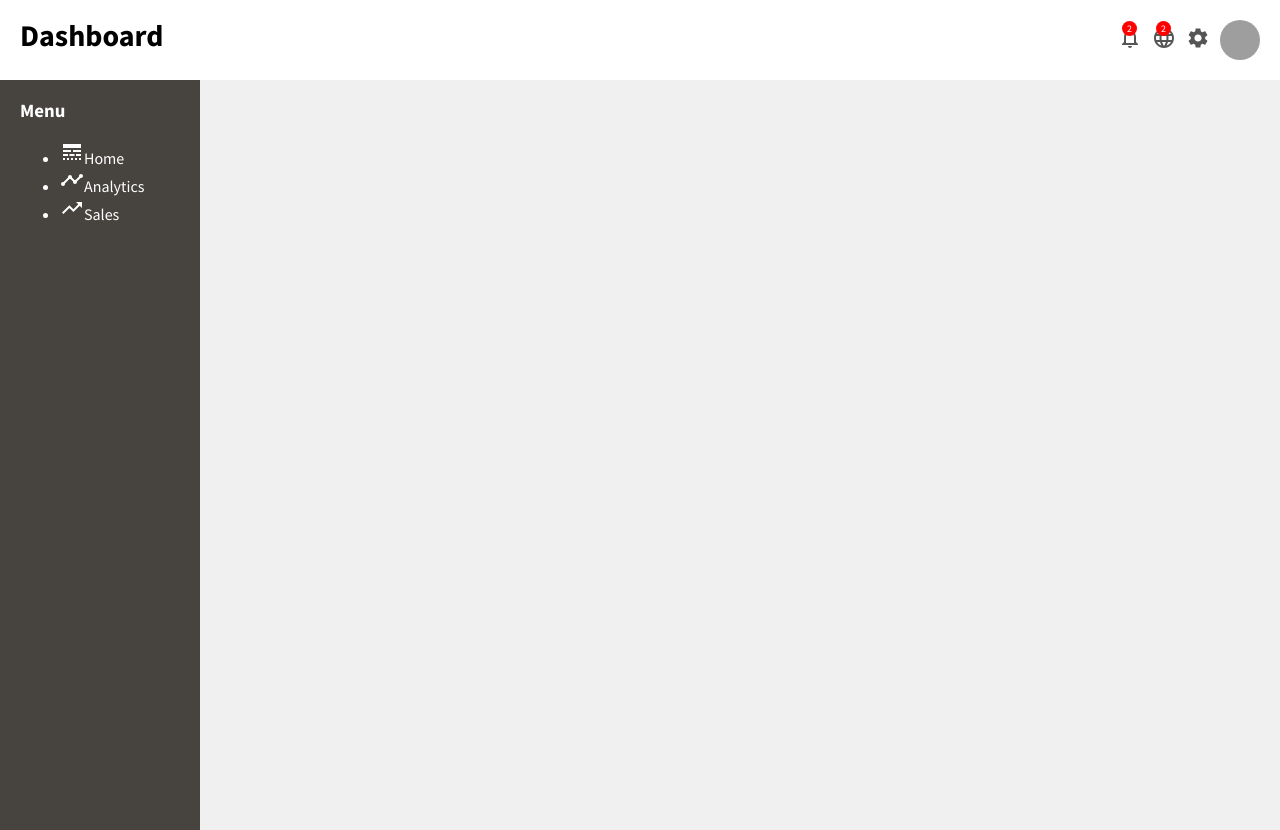
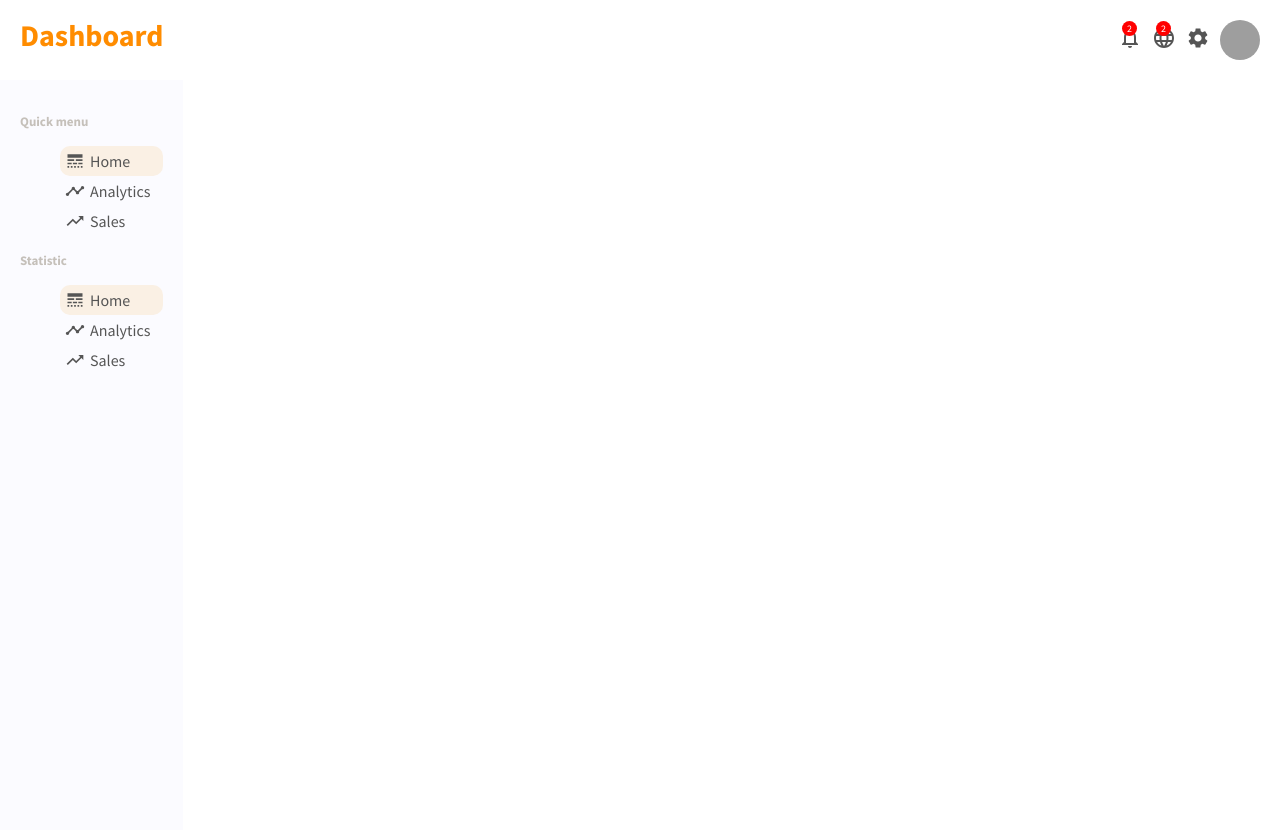
Before and after one commit to FlorianLabarre/EDplanning-2022-tek, a React (Create React App) app: page /Dashboard in a window 1280 px wide. Built offline with nearby package versions, Linux system fonts and the light colour scheme; grey boxes are pictures that could not be loaded.

Commit message:
style: remain color theme

```diff
--- a/src/pages/Dashboard/components/sidebar/Sidebar.tsx
+++ b/src/pages/Dashboard/components/sidebar/Sidebar.tsx
@@ -11,18 +11,35 @@
     <div className='sidebar'>
       <div className='sidebarWrapper'>
         <div className="sidebarMenu">
-          <h3 className="sidebarTitle">Menu</h3>
+          <h3 className="sidebarTitle">Quick menu</h3>
           <ul className='sideBarList'>
-            <li className="sidebarListItem">
-              <LineStyle />
+            <li className="sidebarListItem active">
+              <LineStyle className='sidebarIcon' />
               Home
             </li>
             <li className="sidebarListItem">
-              <Timeline />
+              <Timeline className='sidebarIcon' />
               Analytics
             </li>
             <li className="sidebarListItem">
-              <TrendingUp />
+              <TrendingUp className='sidebarIcon' />
+              Sales
+            </li>
+          </ul>
+        </div>
+        <div className="sidebarMenu">
+          <h3 className="sidebarTitle">Statistic</h3>
+          <ul className='sideBarList'>
+            <li className="sidebarListItem active">
+              <LineStyle className='sidebarIcon' />
+              Home
+            </li>
+            <li className="sidebarListItem">
+              <Timeline className='sidebarIcon' />
+              Analytics
+            </li>
+            <li className="sidebarListItem">
+              <TrendingUp className='sidebarIcon' />
               Sales
             </li>
           </ul>
--- a/src/pages/Dashboard/components/sidebar/sidebar.css
+++ b/src/pages/Dashboard/components/sidebar/sidebar.css
@@ -1,7 +1,44 @@
 .sidebar {
     flex: 1;
     height: calc(100vh - 50px);
-    background-color: rgb(71, 68, 64);
-    padding-left: 20px;
-    color: white;
+    background-color: rgb(251, 251, 255);
+    position: sticky;
+    top: 50px;
 }
+
+.sidebarWrapper {
+    padding: 20px;
+    color: #555;
+}
+
+.sidebarMenu {
+    margin-bottom: 10px;
+}
+
+.sidebarTitle {
+    font-size: 13px;
+    color: rgb(197, 192, 186);
+}
+
+.sidebarList {
+    list-style: none;
+    padding: 5px;
+}
+
+.sidebarListItem {
+    padding: 5px;
+    cursor: pointer;
+    display: flex;
+    align-items: center;
+    border-radius: 10px;
+}
+
+.sidebarListItem.active,
+.sidebarLIstItem:hover {
+    background-color: rgb(250, 240, 228) !important;
+}
+
+.sidebarIcon {
+    margin-right: 5px;
+    font-size: 20px !important;
+}
--- a/src/pages/Dashboard/components/topbar/topbar.css
+++ b/src/pages/Dashboard/components/topbar/topbar.css
@@ -20,7 +20,7 @@
 .logo {
     font-weight: bold;
     font-size: 30px;
-    color: black;
+    color: darkorange;
     cursor: pointer
 }
 
--- a/src/pages/Dashboard/index.css
+++ b/src/pages/Dashboard/index.css
@@ -4,5 +4,5 @@
 
 .others {
     flex: 6;
-    background-color: rgb(240, 240, 240);
+    background-color: white;
 }
```
